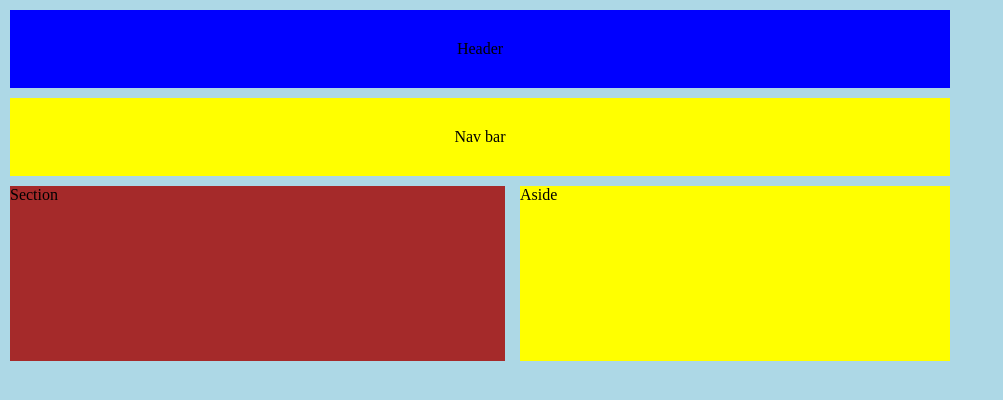
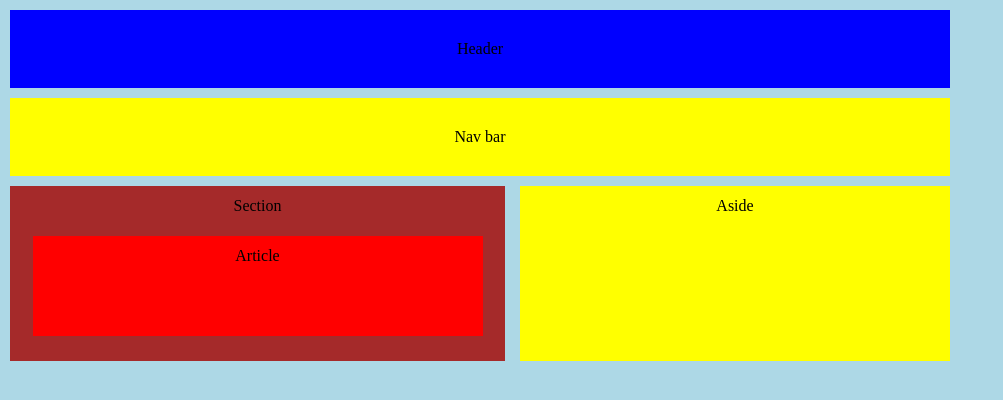
Before and after one commit to izack001/Tutoring-, a plain HTML site: page index.html in a window 1280 px wide. Shown: the whole page, without its empty margins (0-1003 px from the left). Drawn offline with Linux system fonts and the light colour scheme.

Commit message:
getting_better

```diff
--- a/index.html
+++ b/index.html
@@ -9,7 +9,13 @@
 <header>Header</header>
 <nav> Nav bar</nav>
 
-<section>Section</section>
+	<section> Section
+
+		<article> Article
+
+
+		</article>
+	</section>
 
 <aside>Aside</aside>
 
--- a/style.css
+++ b/style.css
@@ -1,6 +1,7 @@
 body{background: lightblue;
 	width:960px;
 	margin:0;
+
 }
 
 header{
@@ -21,6 +22,7 @@ nav{
 	padding-top:30px;
 	padding-bottom :30px;
 	text-align:center;
+
 }
 
 section{
@@ -28,8 +30,9 @@ section{
 	margin-left:10px;
 	width:495px;
 	height: 175px;
-
+	text-align:center;
 	float:left;
+	line-height:40px;
 }
 
 aside {
@@ -38,5 +41,14 @@ aside {
 	width:430px;
 	float:right;
 	margin-right:10px;
+	text-align:center;
+	line-height:40px;
+}
 
+article{
+background:red;
+height:100px;
+text-align: center;
+width:450px;
+margin:10px auto;
 }
```
